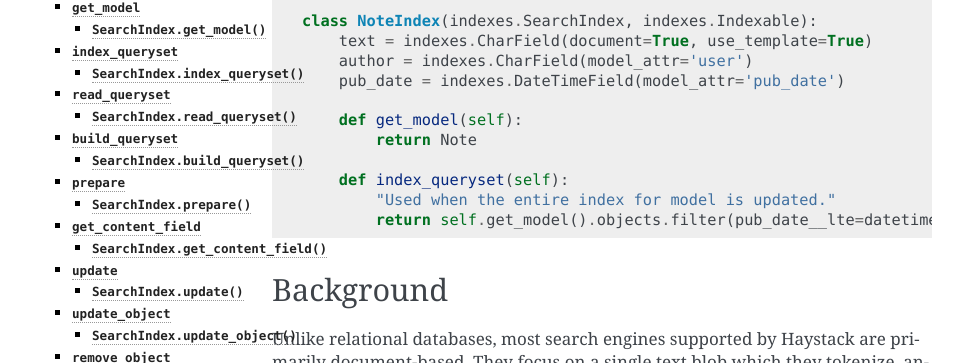
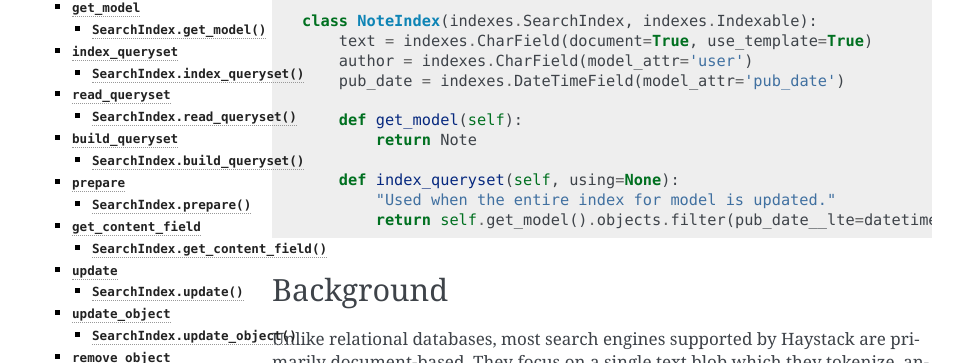
Before and after one commit to django-haystack/django-haystack, a Sphinx documentation site: the page built from docs/searchindex_api.rst, in a window 1280 px wide and 900 px high, scrolled down 459 px. Shown: the part 89-452 px from the top of the window, without its empty margins (148-1111 px from the left). Built offline with Sphinx 7.4.7, drawn with Linux system fonts in a browser that asks for light colours; some of the changed text lies outside the part shown.

Commit message:
Make using optional for both index_queryset and read_queryset

```diff
--- a/docs/autocomplete.rst
+++ b/docs/autocomplete.rst
@@ -42,7 +42,7 @@
         def get_model(self):
             return Note
 
-        def index_queryset(self):
+        def index_queryset(self, using=None):
             """Used when the entire index for model is updated."""
             return Note.objects.filter(pub_date__lte=datetime.datetime.now())
 
--- a/docs/migration_from_1_to_2.rst
+++ b/docs/migration_from_1_to_2.rst
@@ -155,7 +155,7 @@
         def get_model(self):
             return Note
 
-        def index_queryset(self):
+        def index_queryset(self, using=None):
             """Used when the entire index for model is updated."""
             return self.get_model().objects.filter(pub_date__lte=datetime.datetime.now())
 
--- a/docs/searchindex_api.rst
+++ b/docs/searchindex_api.rst
@@ -34,7 +34,7 @@
         def get_model(self):
             return Note
 
-        def index_queryset(self):
+        def index_queryset(self, using=None):
             "Used when the entire index for model is updated."
             return self.get_model().objects.filter(pub_date__lte=datetime.datetime.now())
 
@@ -386,7 +386,7 @@
 ``index_queryset``
 ------------------
 
-.. method:: SearchIndex.index_queryset(self)
+.. method:: SearchIndex.index_queryset(self, using=None)
 
 Get the default QuerySet to index when doing a full update.
 
@@ -395,7 +395,7 @@
 ``read_queryset``
 -----------------
 
-.. method:: SearchIndex.read_queryset(self)
+.. method:: SearchIndex.read_queryset(self, using=None)
 
 Get the default QuerySet for read actions.
 
@@ -609,6 +609,6 @@
             fields = ['user', 'pub_date']
 
         # Note that regular ``SearchIndex`` methods apply.
-        def index_queryset(self):
+        def index_queryset(self, using=None):
             "Used when the entire index for model is updated."
             return Note.objects.filter(pub_date__lte=datetime.datetime.now())
--- a/docs/tutorial.rst
+++ b/docs/tutorial.rst
@@ -221,7 +221,7 @@
         def get_model(self):
             return Note
 
-        def index_queryset(self):
+        def index_queryset(self, using=None):
             """Used when the entire index for model is updated."""
             return self.get_model().objects.filter(pub_date__lte=datetime.datetime.now())
 
```
Also changed, not shown: 2 other files.
